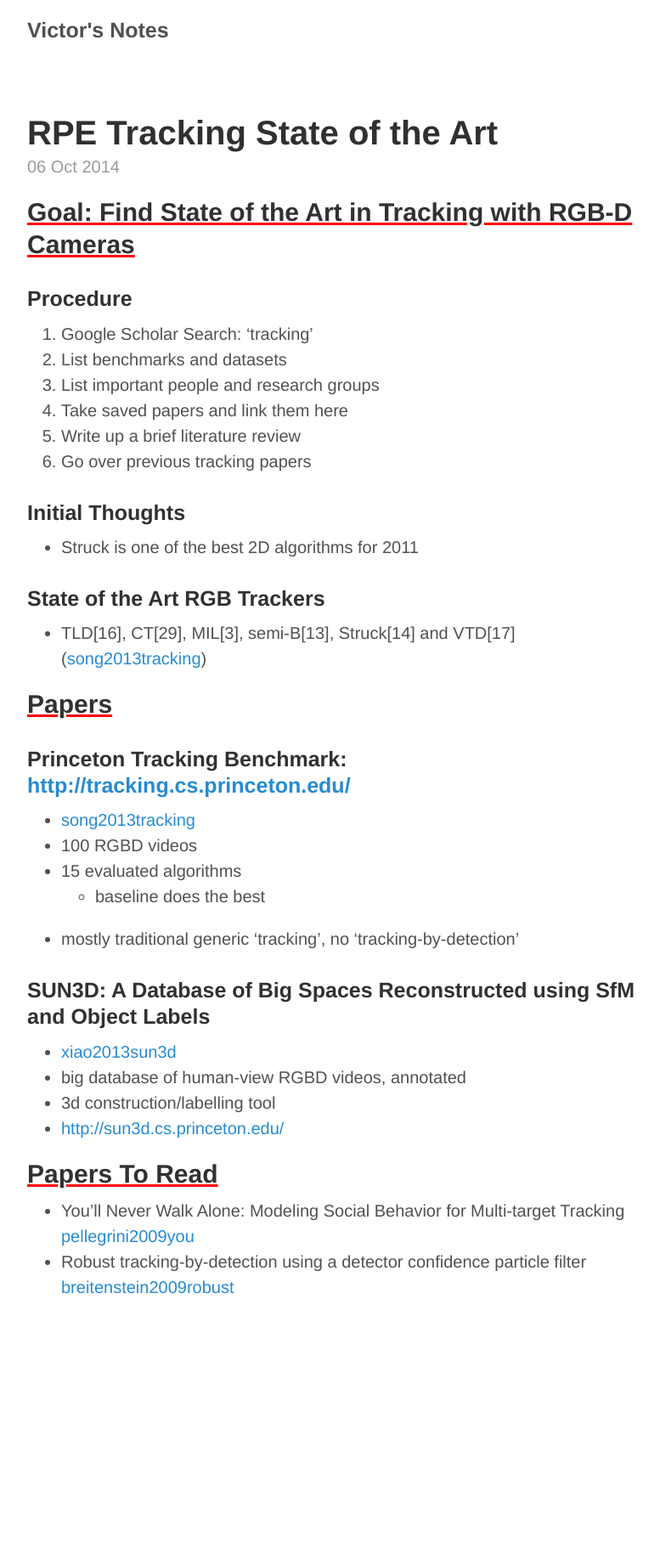
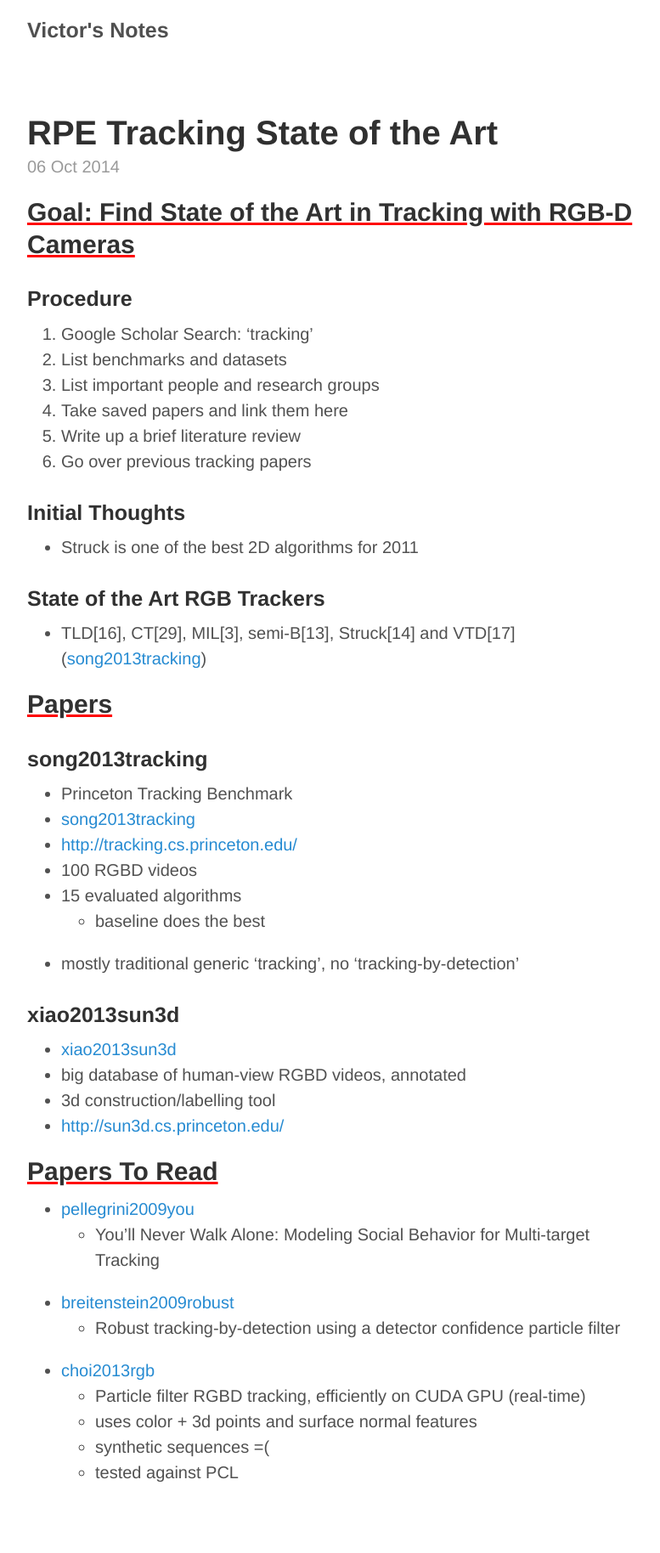
Before and after one commit to victorgan/victorgan.github.io, a Jekyll site: the page built from _posts/2014-10-06-tracking-state-of-the-art.md, in a window 1280 px wide. Shown: the whole page at 85% size, without its empty margins (248-1025 px from the left). Built offline with Jekyll 4.4.1, drawn with Linux system fonts in a browser that asks for light colours; nearby versions of some CDN libraries; library files that are not in the unit come from our copies; comment, search, counter and statistics services are not loaded; before the commit the page ends 1610 px from its top, so only the background shows below that.

Commit message:
articles

```diff
--- a/_posts/2014-10-06-tracking-state-of-the-art.md
+++ b/_posts/2014-10-06-tracking-state-of-the-art.md
@@ -27,15 +27,17 @@ semi-B[13], Struck[14] and VTD[17] ([song2013tracking]({{ site.url }}/assets/pap
 
 ## Papers
 
-### Princeton Tracking Benchmark: [http://tracking.cs.princeton.edu/](http://tracking.cs.princeton.edu/)
+### song2013tracking
 
+- Princeton Tracking Benchmark
 - [song2013tracking]({{ site.url }}/assets/papers/song2013tracking.pdf)
+- [http://tracking.cs.princeton.edu/](http://tracking.cs.princeton.edu/)
 - 100 RGBD videos
 - 15 evaluated algorithms
-	- baseline does the best
+    - baseline does the best
 - mostly traditional generic 'tracking', no 'tracking-by-detection'
 
-### SUN3D: A Database of Big Spaces Reconstructed using SfM and Object Labels
+### xiao2013sun3d
 
 - [xiao2013sun3d]({{ site.url }}/assets/papers/xiao2013sun3d.pdf)
 - big database of human-view RGBD videos, annotated
@@ -44,6 +46,14 @@ semi-B[13], Struck[14] and VTD[17] ([song2013tracking]({{ site.url }}/assets/pap
 
 ## Papers To Read
 
-- You’ll Never Walk Alone: Modeling Social Behavior for Multi-target Tracking       [pellegrini2009you]({{ site.url }}/assets/papers/pellegrini2009you.pdf)
-- Robust tracking-by-detection using a detector confidence particle filter
-[breitenstein2009robust]({{ site.url }}/assets/papers/breitenstein2009robust.pdf)
+- [pellegrini2009you]({{ site.url }}/assets/papers/pellegrini2009you.pdf)
+    - You’ll Never Walk Alone: Modeling Social Behavior for Multi-target Tracking
+
+- [breitenstein2009robust]({{ site.url }}/assets/papers/breitenstein2009robust.pdf)
+    - Robust tracking-by-detection using a detector confidence particle filter
+
+- [choi2013rgb]({{ site.url }}/assets/papers/choi2013rgb.pdf)
+    - Particle filter RGBD tracking, efficiently on CUDA GPU (real-time)
+    - uses color + 3d points and surface normal features
+    - synthetic sequences =(
+    - tested against PCL
```
Also changed, not shown: _posts/2014-10-06-rpe-problem.md (+1 -0 lines), 1 other file.
